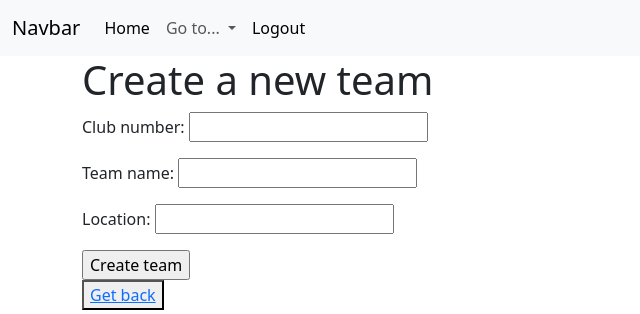
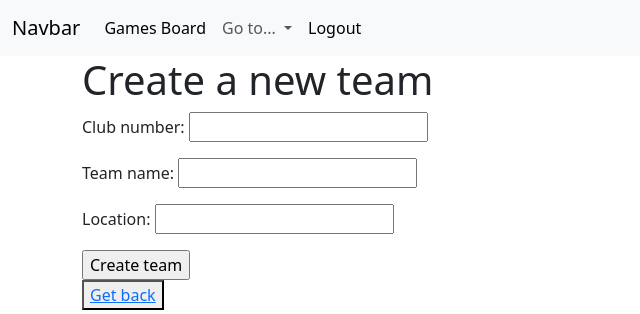
Before and after one commit to JGaukrogers/Electronic-Scorer-Sheet, a Django app: page /create_team in a window 1280 px wide. Shown: the top 314 px of the page, without its empty margins (0-640 px from the left). Run offline with Django 4.2, Linux system fonts and the light colour scheme; tables that the repository leaves empty hold one stand-in row (values such as "Sample post"); some libraries are stand-ins or nearby versions.

Commit message:
Update "home" link on navigation bar

```diff
--- a/scorerSheet/templates/navbar.html
+++ b/scorerSheet/templates/navbar.html
@@ -8,7 +8,7 @@
         <div class="collapse navbar-collapse" id="navbarSupportedContent">
             <ul class="navbar-nav me-auto mb-2 mb-lg-0">
                 <li class="nav-item">
-                    <a class="nav-link active" aria-current="page" href="{% url 'home' %}">Home</a>
+                    <a class="nav-link active" aria-current="page" href="{% url 'game_board' %}">Games Board</a>
                 </li>
                 <li class="nav-item dropdown">
                     <a class="nav-link dropdown-toggle" href="#" id="navbarDropdown" role="button"
```
